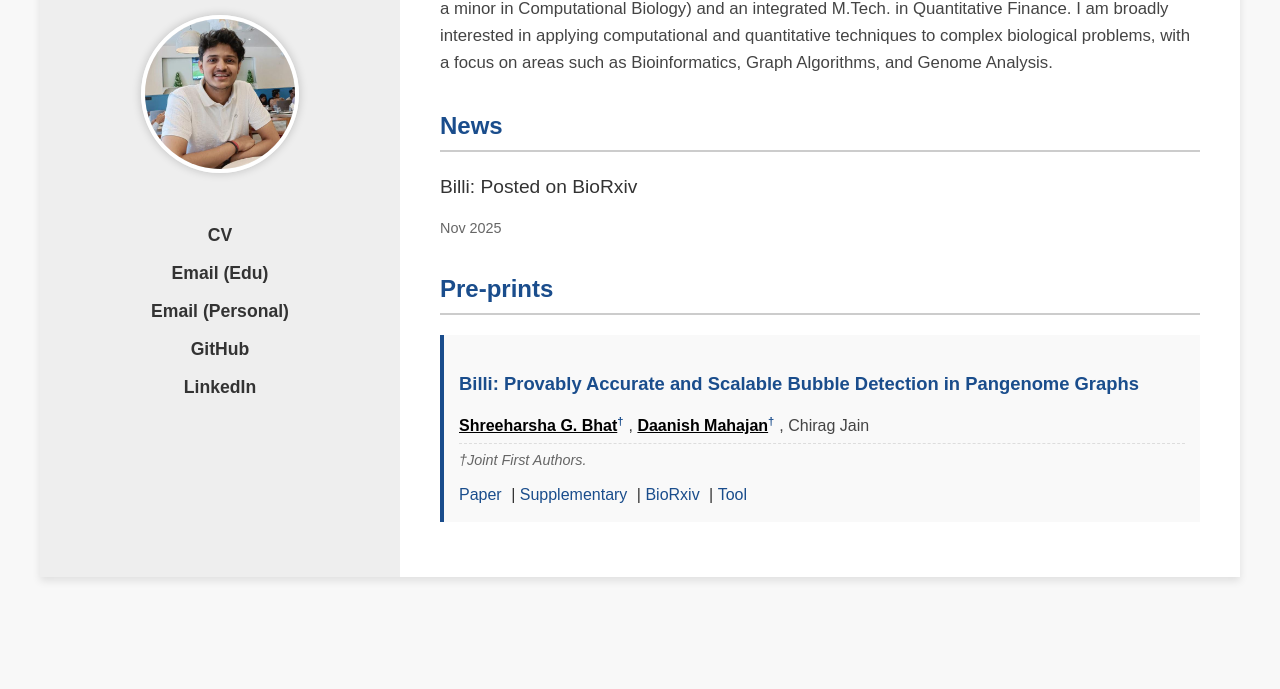
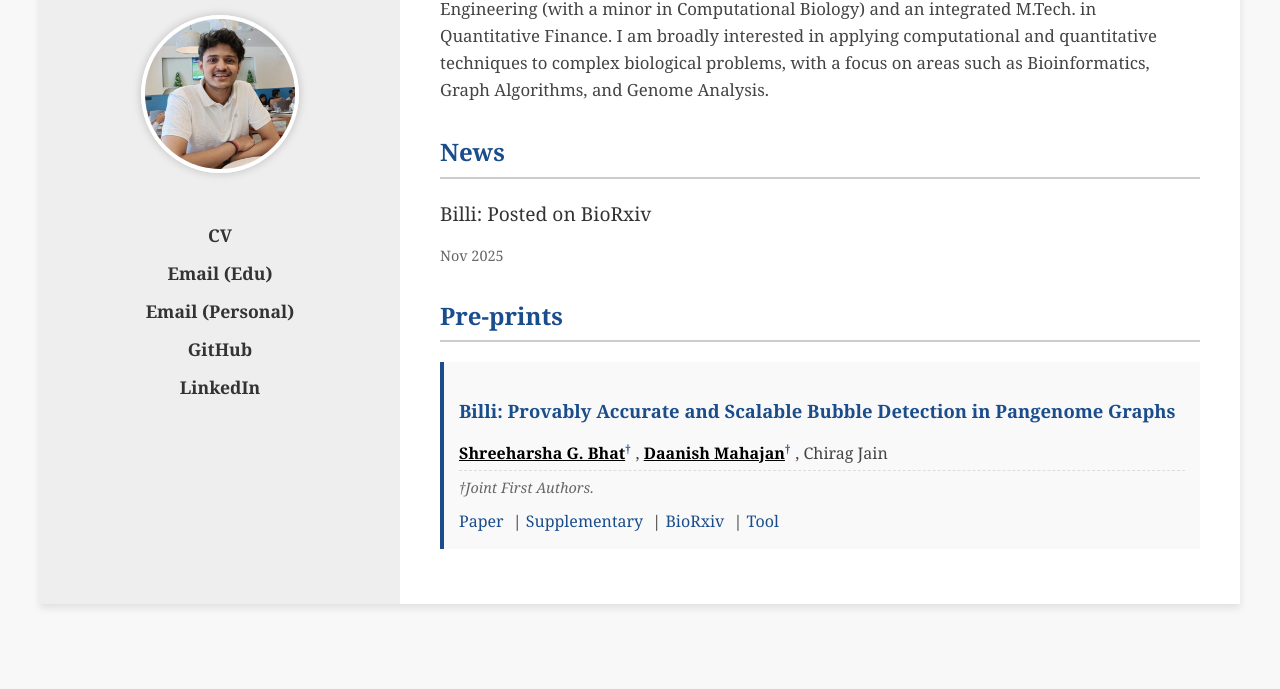
Before and after one commit to Shreeharsha-BE21B037/Shreeharsha-BE21B037.github.io, a plain HTML site: page index.html in a window 1280 px wide. Shown: the part 111-800 px from the top of the page. Drawn offline with Linux system fonts and the light colour scheme.

Commit message:
Update style.css

```diff
--- a/style.css
+++ b/style.css
@@ -1,6 +1,6 @@
 /* --- Base Styles --- */
 body {
-    font-family: Arial, sans-serif; /* A clean, readable font */
+    font-family: Georgia, "Times New Roman", Times, serif; /* A clean, readable font */
     line-height: 1.6;
     margin: 0;
     padding: 0;
```
